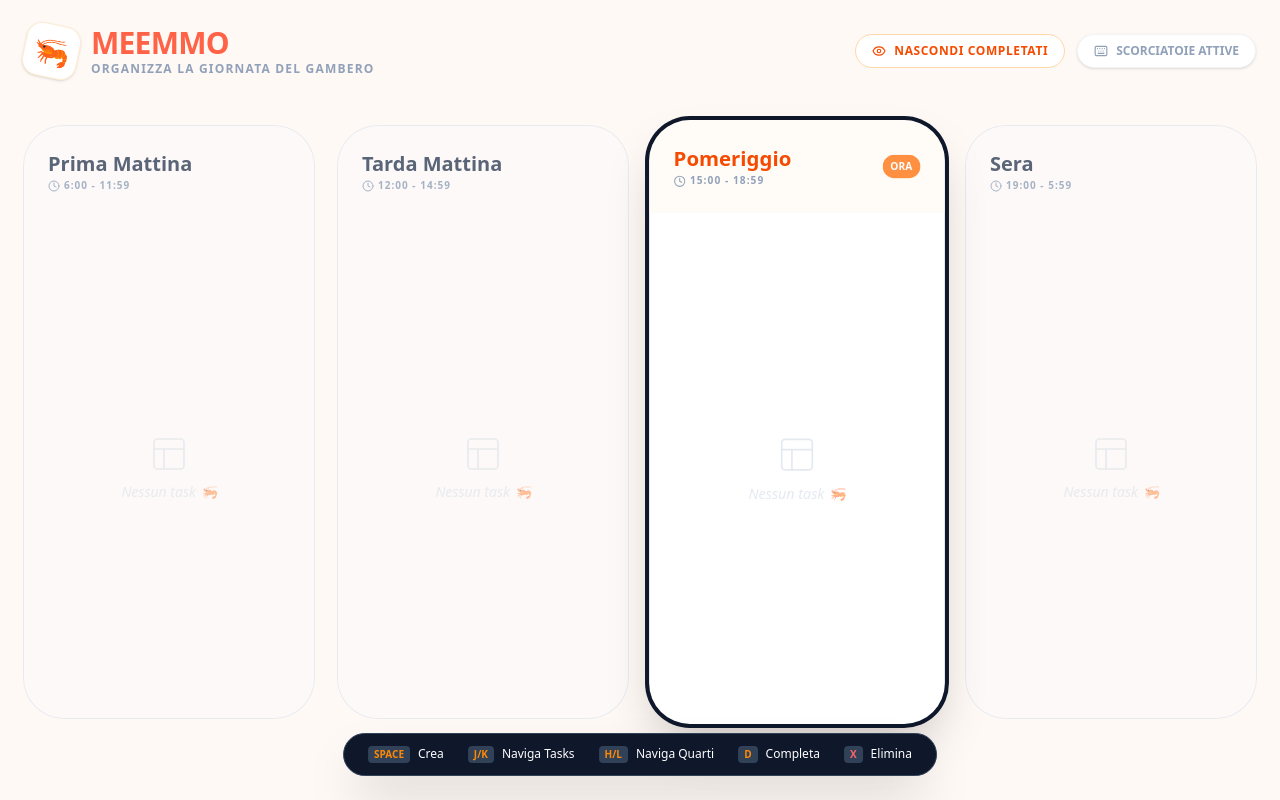
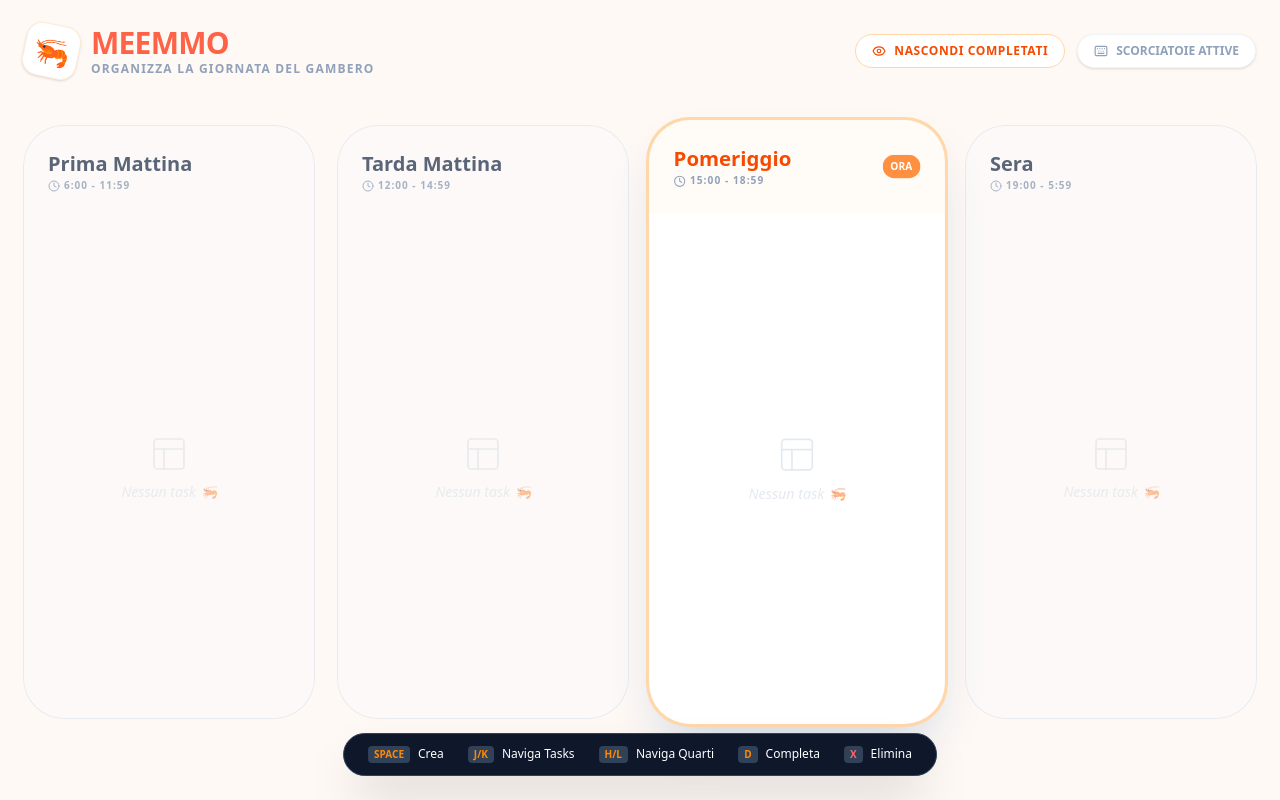
Before and after one commit to meemmo-app/meemmo-app.github.io, a React (Vite) app: page / in a window 1280 px wide. Built offline with nearby package versions, Linux system fonts and the light colour scheme.

Commit message:
changes active section border and shadow

```diff
--- a/src/components/SectionCard.jsx
+++ b/src/components/SectionCard.jsx
@@ -17,7 +17,7 @@ export const SectionCard = ({
       onClick={onFocus}
       className={`
         relative flex flex-col rounded-[2.5rem] transition-all duration-500 overflow-hidden cursor-pointer
-        ${isFocused ? "ring-4 scale-[1.02] shadow-2xl z-10" : "ring-1 ring-slate-200 opacity-80 scale-100"}
+        ${isFocused ? "ring-3 scale-[1.02] shadow-2xl shadow-slate-300 z-10 ring-orange-200" : "ring-1 ring-slate-200 opacity-80 scale-100"}
         ${isCurrentTime ? "bg-white" : "bg-slate-50/50"}
       `}
       style={{ borderColor: isFocused ? ACCENT_COLOR : "transparent" }}
```
